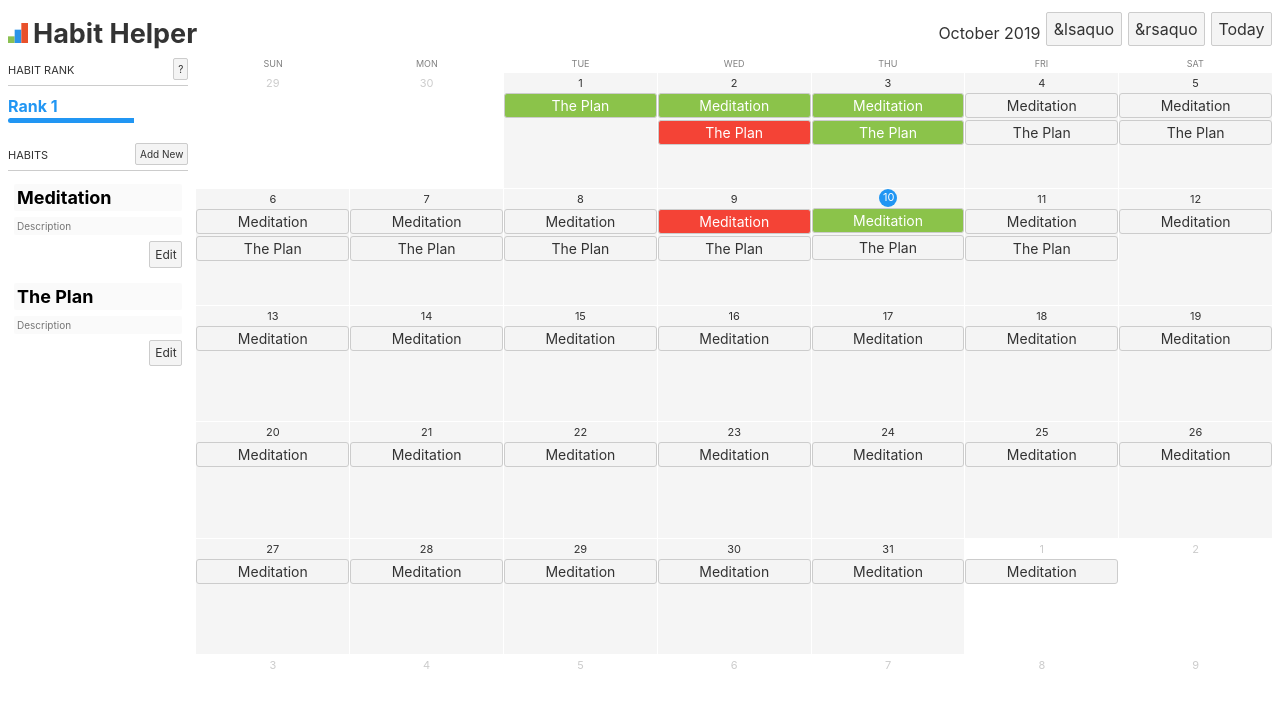
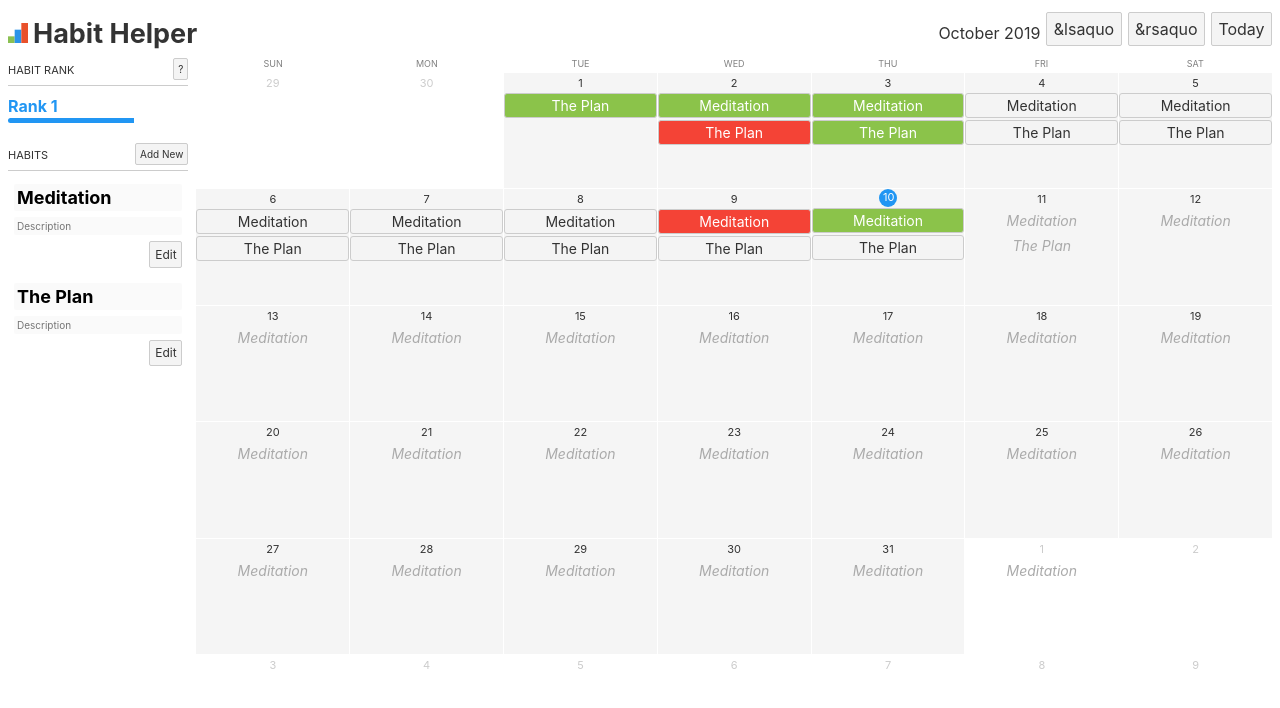
Before and after one commit to pooriajr/hh-svelte, a Svelte app: page / in a window 1280 px wide. Shown: the top 708 px of the page. Built offline with nearby package versions, Linux system fonts and the light colour scheme.

Commit message:
prevent record creation for future cells

```diff
--- a/src/App.svelte
+++ b/src/App.svelte
@@ -14,7 +14,8 @@
     areIntervalsOverlapping,
     isWithinInterval,
     startOfDay,
-    lightFormat
+    lightFormat,
+    isAfter
   } from 'date-fns'
 
   let uuid = function b(a) {
@@ -25,7 +26,7 @@
 
   // CALENDAR ----------------------------------------------------------------------------
 
-  let today = new Date()
+  let today = startOfDay(new Date())
   let displayDate = today
 
   function generateDayArray(startDate, habitData) {
@@ -316,6 +317,7 @@
         <button
           class="cell-habit"
           on:click="{() => cycleRecord(habit.id, day.fDate)}"
+          disabled="{isAfter(day.date,today)}"
           class:success="{habit.records[day.fDate] === true}"
           class:failure="{habit.records[day.fDate] === false}"
         >
@@ -554,6 +556,13 @@
     background: #f44336;
     color: white;
   }
+  .cell-habit:disabled {
+    border: none;
+    background: none;
+    color: #aaa;
+    cursor: auto;
+    font-style: italic;
+  }
 
   .today .cell-date {
     color: white;
```
